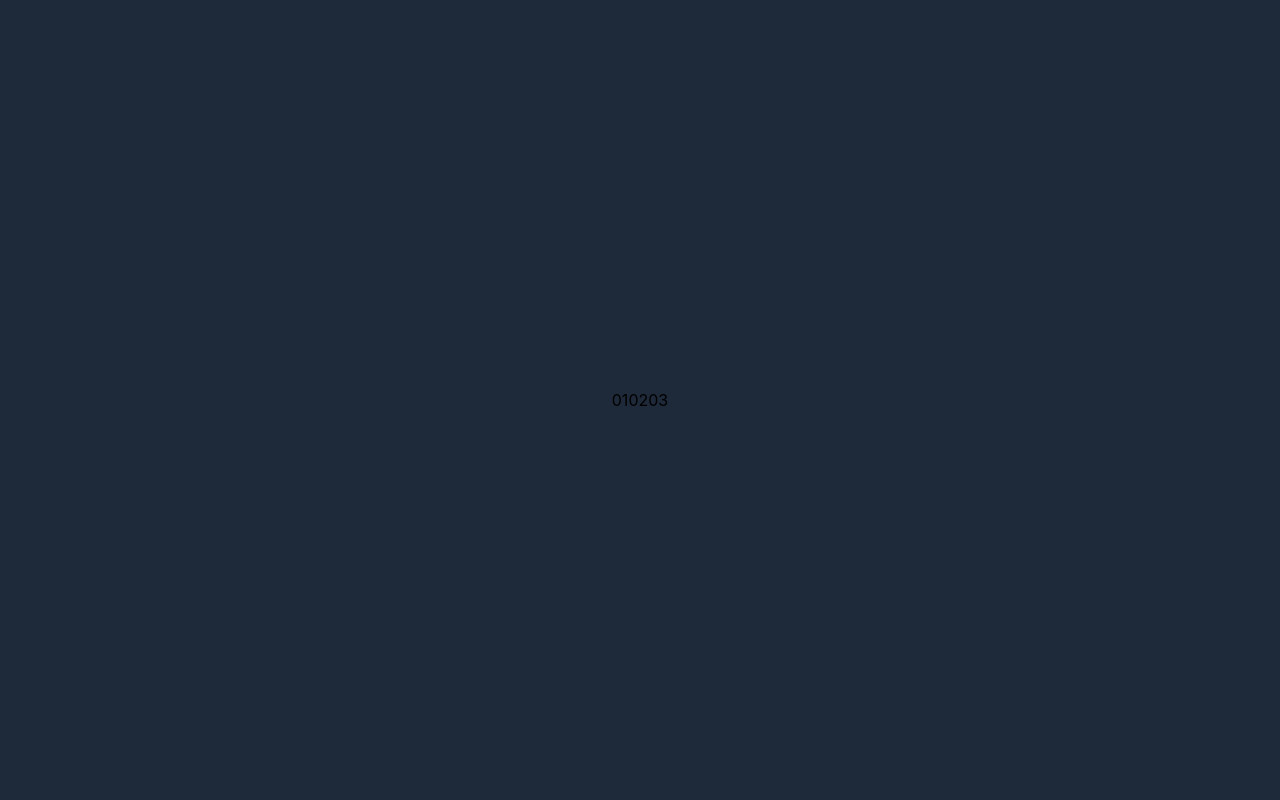
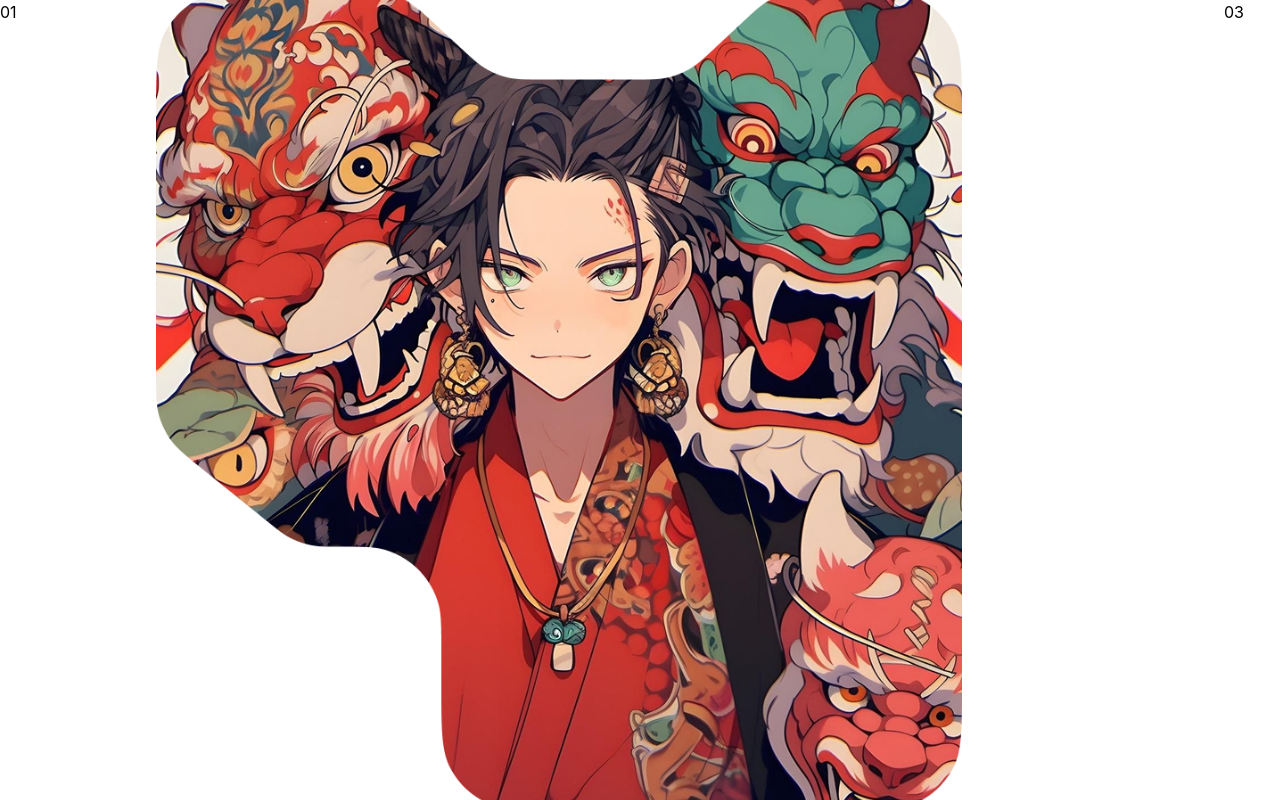
Before and after one commit to vaishnavi185/Modren, a Next.js app: page / in a window 1280 px wide. Built offline with nearby package versions, Linux system fonts and the light colour scheme.

Commit message:
background image set

```diff
--- a/src/app/Components/Main.jsx
+++ b/src/app/Components/Main.jsx
@@ -3,11 +3,10 @@ import React from 'react'
 export default function Main() {
   return (
     <>
-   <div class="flex flex-nowrap">
-  <div>01</div>
-  <div>02</div>
-  <div>03</div>
-</div>
+     <div className="bg-[url('/BG_IMG.png')] h-screen bg-no-repeat bg-[length:69%_auto] bg-[position:100px_center]">
+        {/* You can add some content here */}
+
+     </div>
     </>
   )
 }
--- a/src/app/page.js
+++ b/src/app/page.js
@@ -3,8 +3,12 @@ import Main from './Components/Main';
 
 export default function Home() {
   return (
-    <div className="min-h-screen flex items-center justify-center bg-gray-800">
+    <div className="flex ...">
+  <div className="size-14 flex-none ...">01</div>
+  <div className="size-14 grow ...">
     <Main></Main>
-    </div>
+  </div>
+  <div className="size-14 flex-none ...">03</div>
+</div>
   );
 }
```
